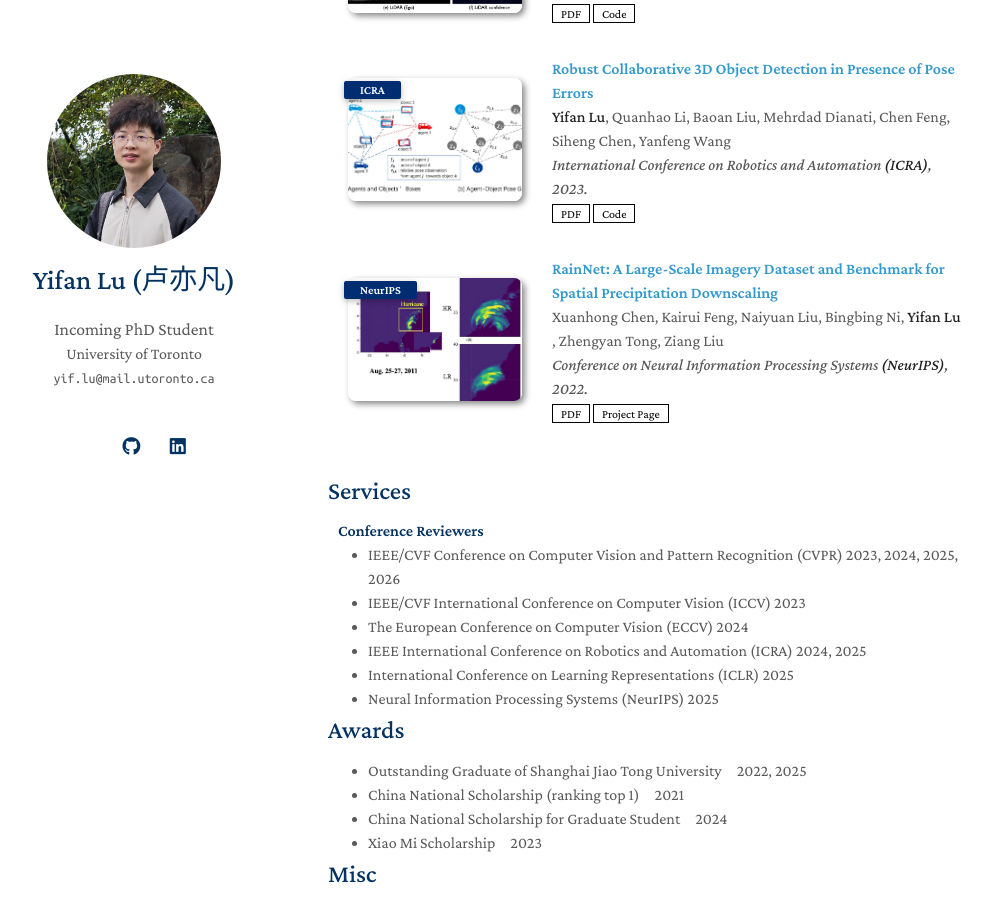
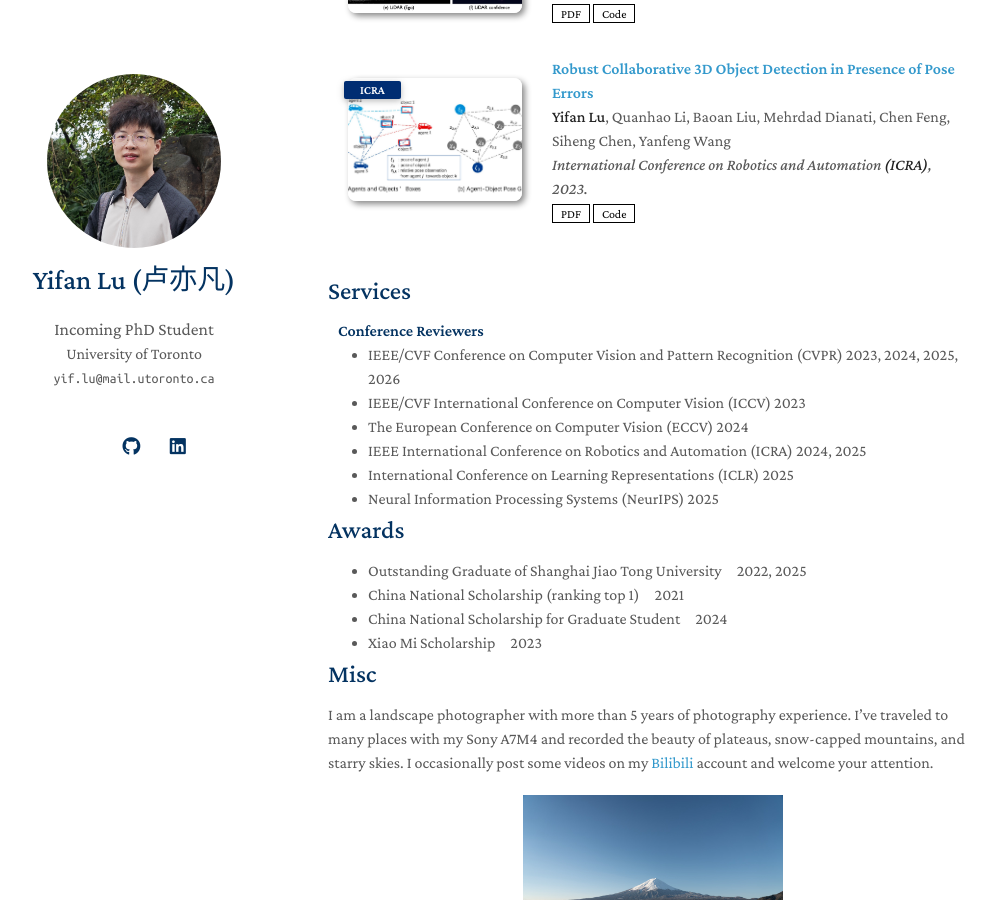
Before and after one commit to yifanlu0227/yifanlu0227.github.io, a Jekyll site: the page built from index.md, in a window 1280 px wide and 900 px high, scrolled down 2899 px. Shown: the whole window, without its empty margins (142-1137 px from the left). Built offline with Jekyll 4.4.1, drawn with Linux system fonts in a browser that asks for light colours; nearby versions of some CDN libraries; a style sheet for code colours, icons or effects is not loaded; our own code applies the rules of GitHub Pages for plain Markdown files.

Commit message:
remove rainnet

```diff
--- a/_data/publications.yml
+++ b/_data/publications.yml
@@ -111,11 +111,3 @@ main:
     image: ./assets/img/icra23_coalign.jpg
     # notes: Early Accept
     # bibtext: xxxx.txt
-
-  - title: "RainNet: A Large-Scale Imagery Dataset and Benchmark for Spatial Precipitation Downscaling"
-    authors: Xuanhong Chen, Kairui Feng, Naiyuan Liu, Bingbing Ni, <strong>Yifan Lu</strong> , Zhengyan Tong, Ziang Liu
-    conference_short: NeurIPS
-    conference: Conference on Neural Information Processing Systems <strong>(NeurIPS)</strong>, 2022.
-    pdf: https://arxiv.org/abs/2012.09700
-    page: https://neuralchen.github.io/RainNet/
-    image: ./assets/img/nips22_rainnet.jpg
```
